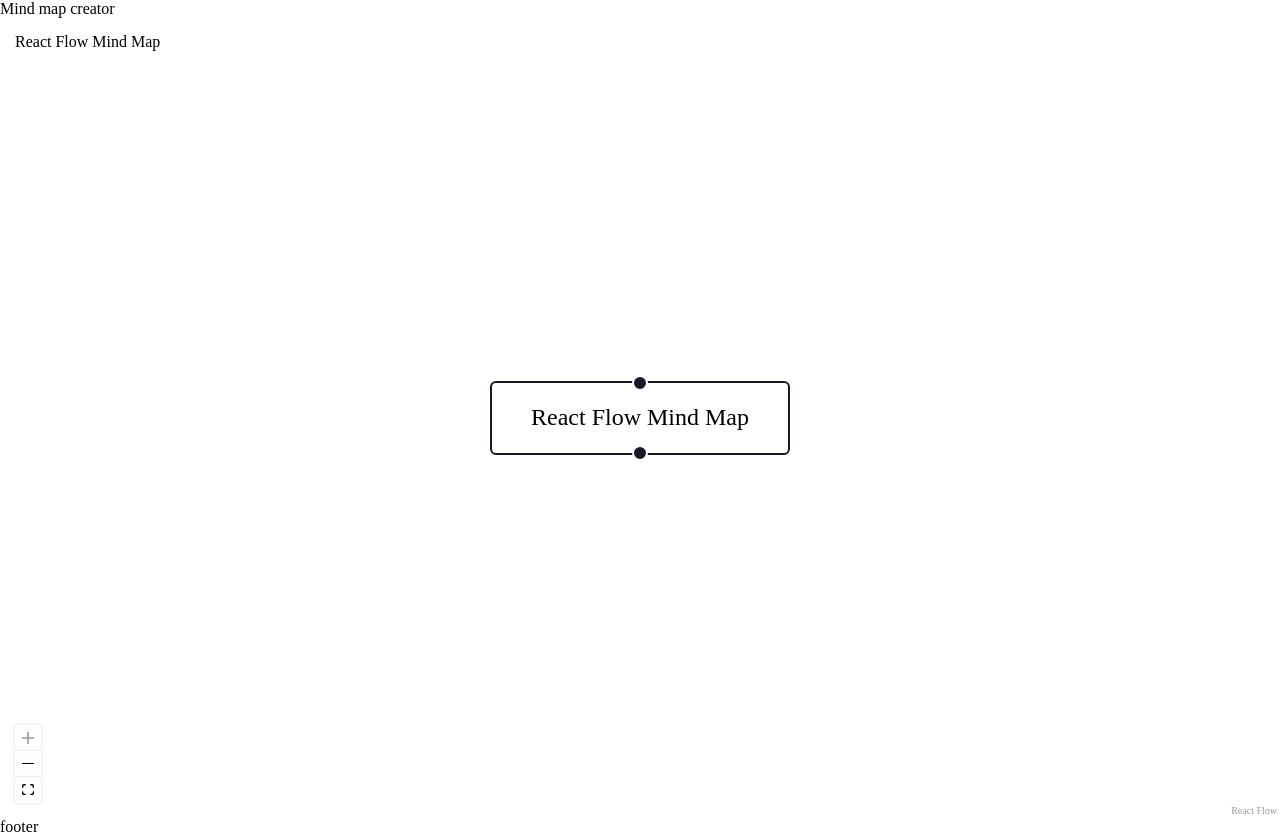
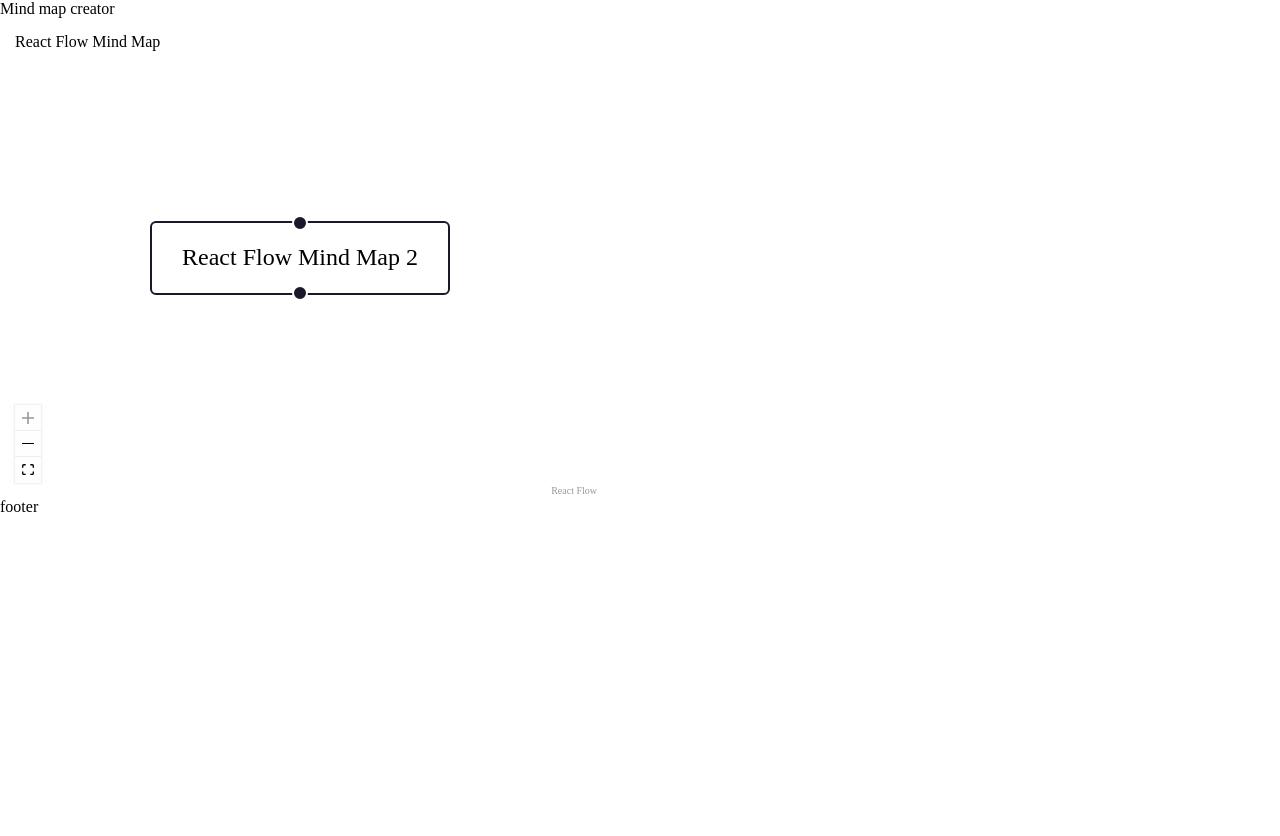
Before and after one commit to yurirodnov/mind-map-creator, a React (Vite) app in the folder mindmap-frontend/: page /editor in a window 1280 px wide. After the commit the page ends 800 px from the top, so only its background shows below. Built offline with nearby package versions, Linux system fonts and the light colour scheme.

Commit message:
change structure

```diff
--- /dev/null
+++ b/mindmap-frontend/src/components/editor-components/editor-wrapper/EditorWrapper.module.css
@@ -0,0 +1,5 @@
+.editorWrapper {
+  width: 600px;
+  height: 480px;
+  border: 1px soid grey;
+}
--- a/mindmap-frontend/src/components/editor-components/editor-wrapper/EditorWrapper.tsx
+++ b/mindmap-frontend/src/components/editor-components/editor-wrapper/EditorWrapper.tsx
@@ -1,40 +1,14 @@
-import { ReactFlow, Controls, Panel } from "@xyflow/react";
-import { NodeOrigin } from "@xyflow/react";
-import { shallow } from "zustand/shallow";
+import { ReactFlowProvider } from "@xyflow/react";
+import { Editor } from "../editor/Editor";
 
-import useStore from "./../../../store";
-import type { RFState } from "./../../../store";
+import styles from "./EditorWrapper.module.css";
 
-// we have to import the React Flow styles for it to work
-import "@xyflow/react/dist/style.css";
-
-const selector = (state: RFState) => ({
-  nodes: state.nodes,
-  edges: state.edges,
-  onNodesChange: state.onNodesChange,
-  onEdgesChange: state.onEdgesChange,
-});
-
-// this places the node origin in the center of a node
-const nodeOrigin: NodeOrigin = [0.5, 0.5];
-
-export function Flow() {
-  // whenever you use multiple values, you should use shallow to make sure the component only re-renders when one of the values changes
-  const { nodes, edges, onNodesChange, onEdgesChange } = useStore(selector, shallow);
-
+export const EditorWrapper = () => {
   return (
-    <ReactFlow
-      nodes={nodes}
-      edges={edges}
-      onNodesChange={onNodesChange}
-      onEdgesChange={onEdgesChange}
-      nodeOrigin={nodeOrigin}
-      fitView
-    >
-      <Controls showInteractive={false} />
-      <Panel position="top-left">React Flow Mind Map</Panel>
-    </ReactFlow>
+    <div className={styles.editorWrapper}>
+      <ReactFlowProvider>
+        <Editor />
+      </ReactFlowProvider>
+    </div>
   );
-}
-
-export default Flow;
+};
--- /dev/null
+++ b/mindmap-frontend/src/components/editor-components/editor/Editor.tsx
@@ -0,0 +1,40 @@
+import { ReactFlow, Controls, Panel } from "@xyflow/react";
+import { NodeOrigin } from "@xyflow/react";
+import { shallow } from "zustand/shallow";
+
+import useStore from "./../../../store";
+import type { RFState } from "./../../../store";
+
+// we have to import the React Flow styles for it to work
+import "@xyflow/react/dist/style.css";
+
+const selector = (state: RFState) => ({
+  nodes: state.nodes,
+  edges: state.edges,
+  onNodesChange: state.onNodesChange,
+  onEdgesChange: state.onEdgesChange,
+});
+
+// this places the node origin in the center of a node
+const nodeOrigin: NodeOrigin = [0.5, 0.5];
+
+export function Editor() {
+  // whenever you use multiple values, you should use shallow to make sure the component only re-renders when one of the values changes
+  const { nodes, edges, onNodesChange, onEdgesChange } = useStore(selector, shallow);
+
+  return (
+    <ReactFlow
+      nodes={nodes}
+      edges={edges}
+      onNodesChange={onNodesChange}
+      onEdgesChange={onEdgesChange}
+      nodeOrigin={nodeOrigin}
+      fitView
+    >
+      <Controls showInteractive={false} />
+      <Panel position="top-left">React Flow Mind Map</Panel>
+    </ReactFlow>
+  );
+}
+
+export default Editor;
--- /dev/null
+++ b/mindmap-frontend/src/pages/editor/EditorPage.module.css
@@ -0,0 +1,3 @@
+.editorPage {
+  width: 100%;
+}
--- a/mindmap-frontend/src/pages/editor/EditorPage.tsx
+++ b/mindmap-frontend/src/pages/editor/EditorPage.tsx
@@ -1,14 +1,10 @@
-import { ReactFlowProvider } from "@xyflow/react";
-import { Flow } from "../../components/editor-components/editor-wrapper/EditorWrapper";
+import { EditorWrapper } from "../../components/editor-components/editor-wrapper/EditorWrapper";
+import styles from "./EditorPage.module.css";
 
 export const EditorPage = () => {
   return (
-    <div>
-      <ReactFlowProvider>
-        <div className="flow-container">
-          <Flow />
-        </div>
-      </ReactFlowProvider>
+    <div className={styles.editorPage}>
+      <EditorWrapper />
     </div>
   );
 };
--- a/mindmap-frontend/src/store.ts
+++ b/mindmap-frontend/src/store.ts
@@ -17,6 +17,12 @@ const useStore = createWithEqualityFn<RFState>((set, get) => ({
       data: { label: "React Flow Mind Map" },
       position: { x: 0, y: 0 },
     },
+    {
+      id: "root",
+      type: "default",
+      data: { label: "React Flow Mind Map 2" },
+      position: { x: 0, y: 0 },
+    },
   ],
   edges: [],
   onNodesChange: (changes: NodeChange[]) => {
```
Also changed, not shown: mindmap-frontend/src/components/editor-components/editor/Editor.module.css (added).
